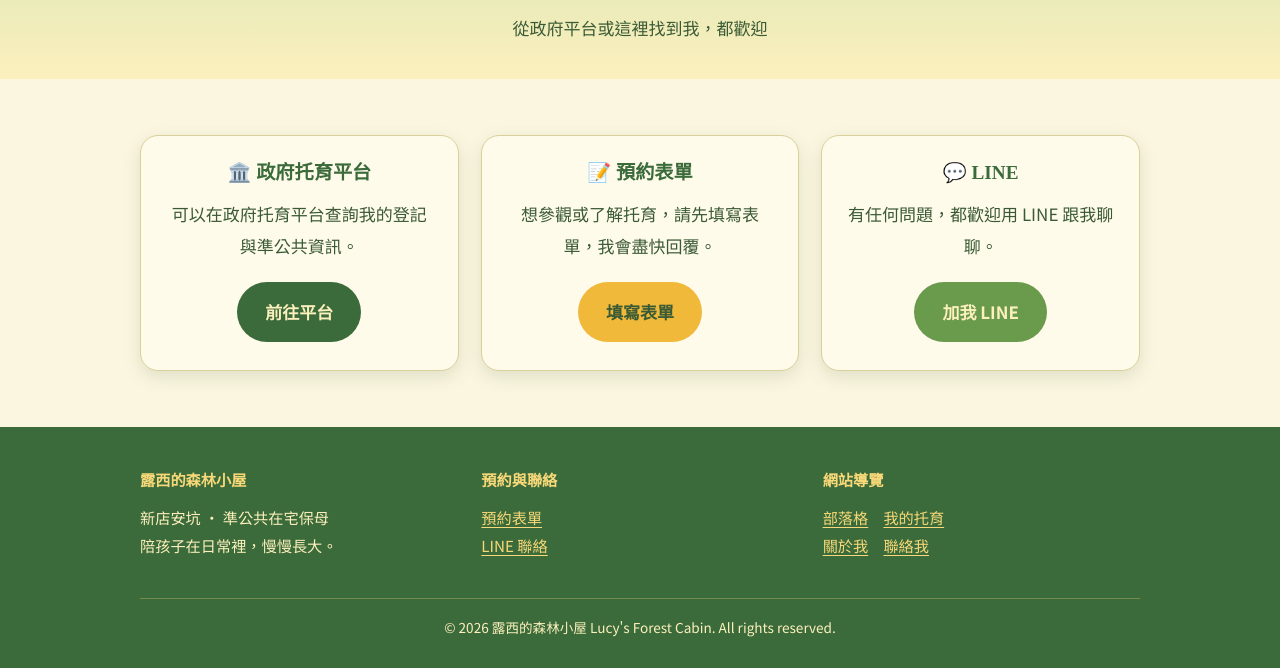
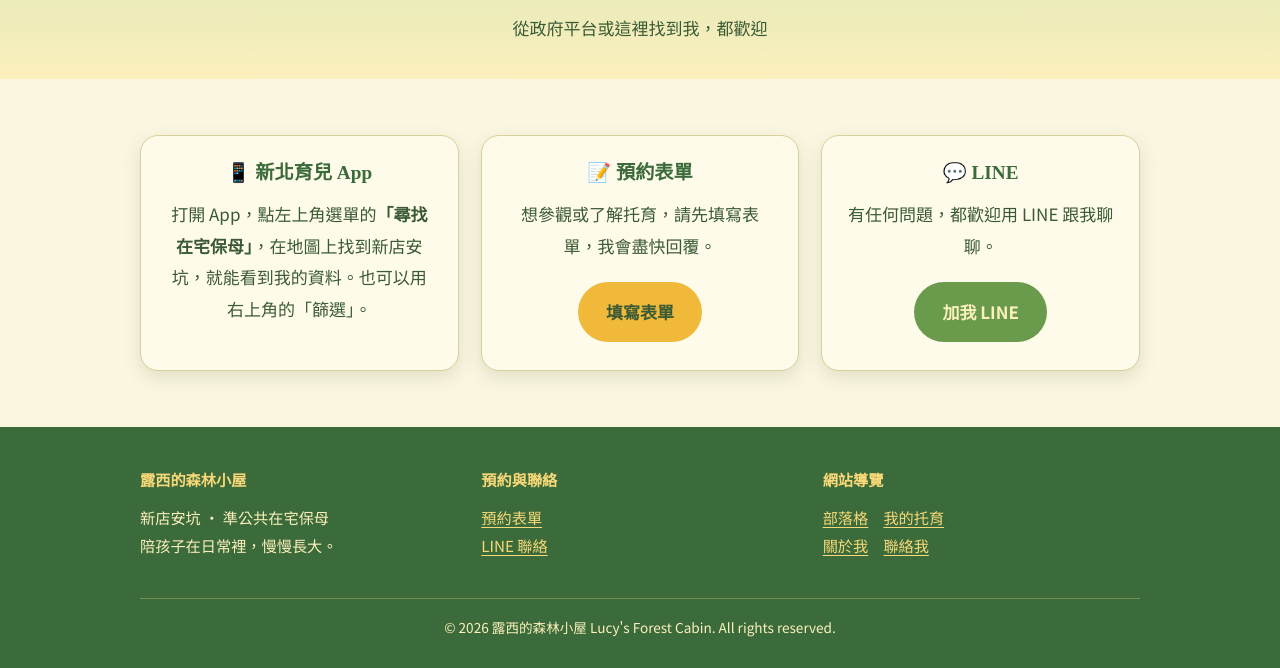
Before and after one commit to Lucy123go/lucy-forest-cabin, a plain HTML site: page contact.html in a window 1280 px wide. Shown: the part 184-852 px from the top of the page. Drawn offline with Linux system fonts and the light colour scheme.

Commit message:
Contact: guide parents to find Lucy via 新北育兒 App (在宅保母 menu); drop web link that only lists 托嬰中心
Co-Authored-By: Claude Sonnet 5.5 <noreply@anthropic.com>
Claude-Session: https://claude.ai/code/session_01W5HLyi81SNKafH6qQZUofw

```diff
--- a/contact.html
+++ b/contact.html
@@ -31,9 +31,7 @@
 <section>
   <div class="wrap">
     <div class="grid grid-3">
-      <div class="card center"><h3>🏛️ 政府托育平台</h3><p>可以在政府托育平台查詢我的登記與準公共資訊。</p>
-
-        <a class="btn btn-green" href="https://lovebaby.sw.ntpc.gov.tw/#/nursery-region" target="_blank" rel="noopener">前往平台</a></div>
+      <div class="card center"><h3>📱 新北育兒 App</h3><p>打開 App，點左上角選單的<b>「尋找在宅保母」</b>，在地圖上找到新店安坑，就能看到我的資料。也可以用右上角的「篩選」。</p></div>
       <div class="card center"><h3>📝 預約表單</h3><p>想參觀或了解托育，請先填寫表單，我會盡快回覆。</p><a class="btn btn-primary" href="https://www.surveycake.com/s/yQn8e" target="_blank" rel="noopener">填寫表單</a></div>
       <div class="card center"><h3>💬 LINE</h3><p>有任何問題，都歡迎用 LINE 跟我聊聊。</p><a class="btn btn-line" href="https://line.me/ti/p/w9hIFDqCxX" target="_blank" rel="noopener">加我 LINE</a></div>
     </div>
```
Also changed, not shown: index.html (+1 -1 lines).
